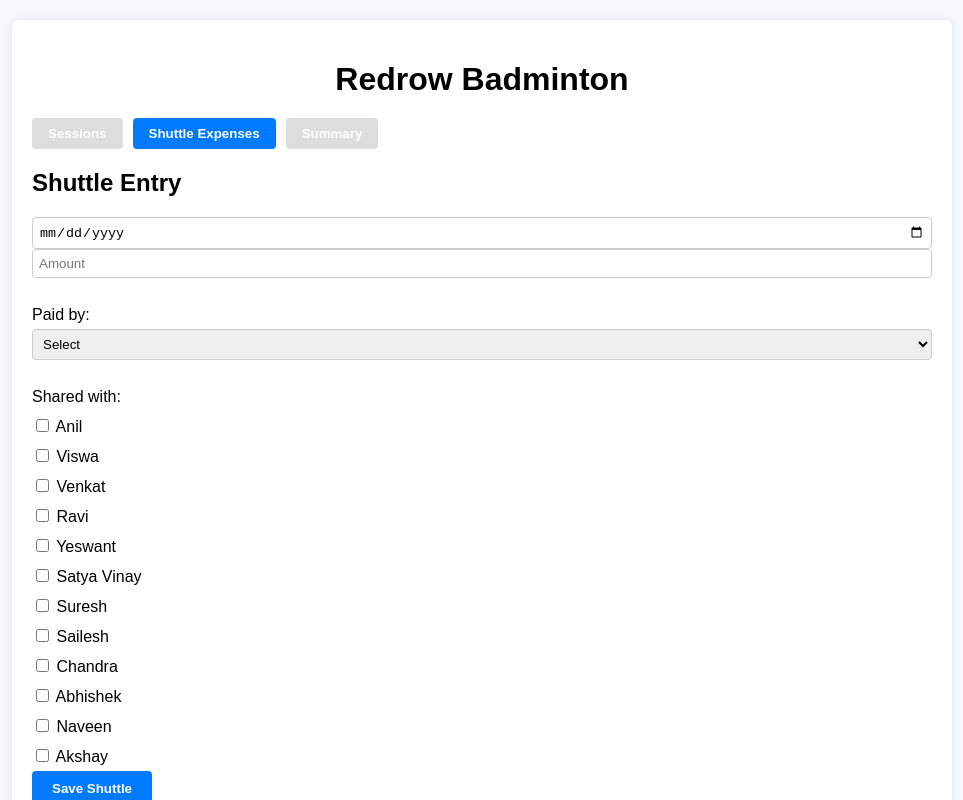
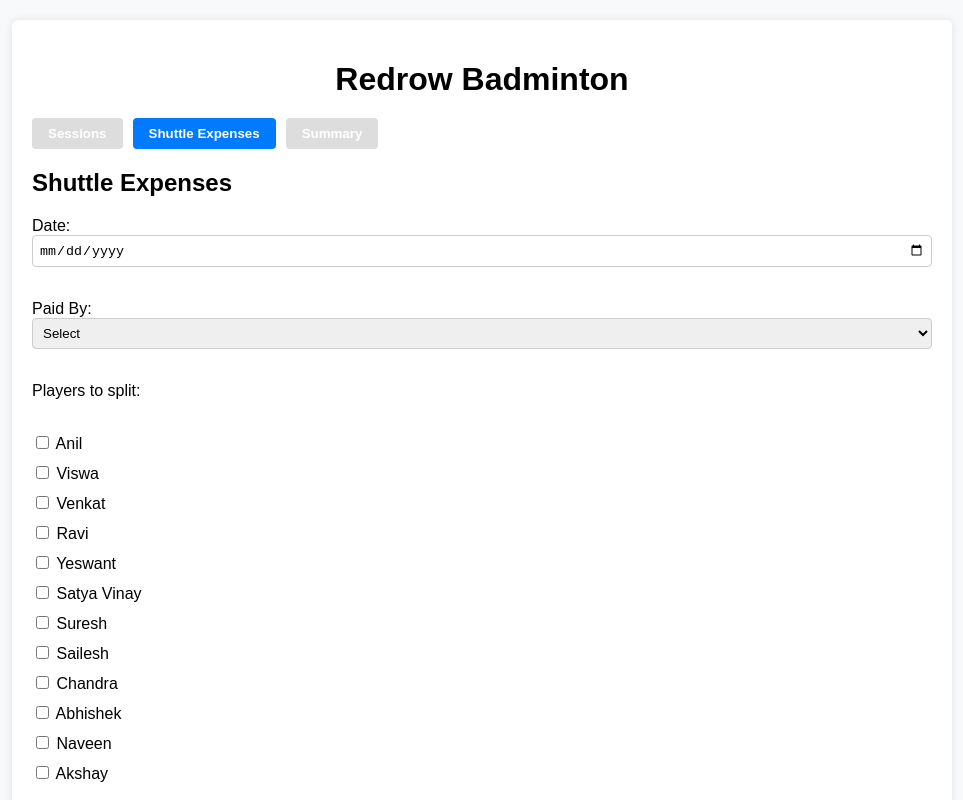
Before and after one commit to anilkumarvignan/redrow-badminton-app, a React (Create React App) app: page / in a window 1280 px wide. Both pictures are taken after a click on the button "Shuttle Expenses". Shown: the top 800 px of the page, without its empty margins (158-1121 px from the left). Built offline with nearby package versions, Linux system fonts and the light colour scheme.

Commit message:
Update Shuttle.js

```diff
--- a/src/Shuttle.js
+++ b/src/Shuttle.js
@@ -1,69 +1,67 @@
 import React, { useState } from "react";
 
-const GOOGLE_SCRIPT_URL = "https://script.google.com/macros/s/AKfycbzB-ClAkOBgM3BpTVo4xMstn6Bat3kmZ-pUhcUmzX0tHXV7VQ99iH1L47Ds9tRCuuYE/exec";
+const GOOGLE_SCRIPT_URL = "https://script.google.com/macros/s/AKfycbxOviN26bY7wDKmcs4zvSsWxd_4V-ubHgmAxLEyad6X6BKKhKIpNiE65jZ4iPKLfh91/exec";
 
-const players = [
-  "Anil", "Viswa", "Venkat", "Ravi", "Yeswant", "Satya Vinay",
-  "Suresh", "Sailesh", "Chandra", "Abhishek", "Naveen", "Akshay"
-];
+function Shuttles() {
+  const [date, setDate] = useState("");
+  const [paidBy, setPaidBy] = useState("");
+  const [players, setPlayers] = useState([]);
+  const [amount, setAmount] = useState("");
+  const [message, setMessage] = useState("");
 
-export default function Shuttles() {
-  const [date, setDate] = useState("");
-  const [amount, setAmount] = useState("");
-  const [paidBy, setPaidBy] = useState("");
-  const [sharedWith, setSharedWith] = useState([]);
+  const playersList = ["Anil", "Viswa", "Venkat", "Ravi", "Yeswant", "Satya Vinay", "Suresh", "Sailesh", "Chandra", "Abhishek", "Naveen", "Akshay"];
 
-  const togglePlayer = (name) => {
-    setSharedWith(prev =>
-      prev.includes(name) ? prev.filter(p => p !== name) : [...prev, name]
-    );
+  const saveShuttle = async () => {
+    if (!date || !paidBy || players.length === 0 || !amount) {
+      setMessage("Please fill all required fields.");
+      return;
+    }
+
+    const row = [date, paidBy, players.join(", "), amount];
+
+    try {
+      await fetch(GOOGLE_SCRIPT_URL, {
+        method: "POST",
+        mode: "no-cors",
+        headers: {
+          "Content-Type": "application/json",
+        },
+        body: JSON.stringify({ sheet: "Shuttles", row }),
+      });
+      setMessage("Shuttle expense saved! Please refresh to see updates.");
+    } catch (err) {
+      console.error(err);
+      setMessage("Error saving shuttle expense.");
+    }
   };
 
-  const saveShuttle = async () => {
-    const formattedDate = new Date(date).toLocaleDateString("en-GB", {
-      day: "2-digit", month: "short", year: "2-digit"
-    });
-
-    const row = [
-      formattedDate,
-      amount,
-      paidBy,
-      sharedWith.join(", ")
-    ];
-
-    await fetch(GOOGLE_SCRIPT_URL, {
-      method: "POST",
-      headers: { "Content-Type": "application/json" },
-      body: JSON.stringify({ sheet: "Shuttles", row })
-    });
-
-    alert("Shuttle expense saved!");
-    setDate(""); setAmount(""); setPaidBy(""); setSharedWith([]);
+  const togglePlayer = (player) => {
+    setPlayers(prev => prev.includes(player) ? prev.filter(p => p !== player) : [...prev, player]);
   };
 
   return (
     <div>
-      <h2 className="text-xl font-bold mb-2">Shuttle Entry</h2>
-      <input type="date" value={date} onChange={e => setDate(e.target.value)} className="border p-1" />
-      <input type="number" value={amount} onChange={e => setAmount(e.target.value)} className="ml-2 border p-1" placeholder="Amount" />
+      <h2>Shuttle Expenses</h2>
+      <label>Date: <input type="date" value={date} onChange={e => setDate(e.target.value)} /></label><br />
+      <label>Paid By:
+        <select value={paidBy} onChange={e => setPaidBy(e.target.value)}>
+          <option value="">Select</option>
+          {playersList.map(p => <option key={p} value={p}>{p}</option>)}
+        </select>
+      </label><br />
+      <label>Players to split:</label><br />
+      {playersList.map(p => (
+        <label key={p} style={{ marginRight: 10 }}>
+          <input type="checkbox" checked={players.includes(p)} onChange={() => togglePlayer(p)} /> {p}
+        </label>
+      ))}
+      <br />
+      <label>Amount (£): <input type="number" value={amount} onChange={e => setAmount(e.target.value)} /></label>
       <br /><br />
-      <label className="font-semibold">Paid by:</label>
-      <select value={paidBy} onChange={e => setPaidBy(e.target.value)} className="border ml-2 p-1">
-        <option value="">Select</option>
-        {players.map(p => <option key={p}>{p}</option>)}
-      </select>
-      <br /><br />
-      <label className="font-semibold">Shared with:</label>
-      <div className="grid grid-cols-2 gap-1 mt-1">
-        {players.map(p => (
-          <label key={p}>
-            <input type="checkbox" checked={sharedWith.includes(p)} onChange={() => togglePlayer(p)} /> {p}
-          </label>
-        ))}
-      </div>
-      <button onClick={saveShuttle} className="mt-4 bg-green-600 text-white px-4 py-2 rounded">
-        Save Shuttle
-      </button>
+      <button onClick={saveShuttle}>Save</button>
+      <p>{message}</p>
     </div>
   );
 }
+
+export default Shuttles;
```
